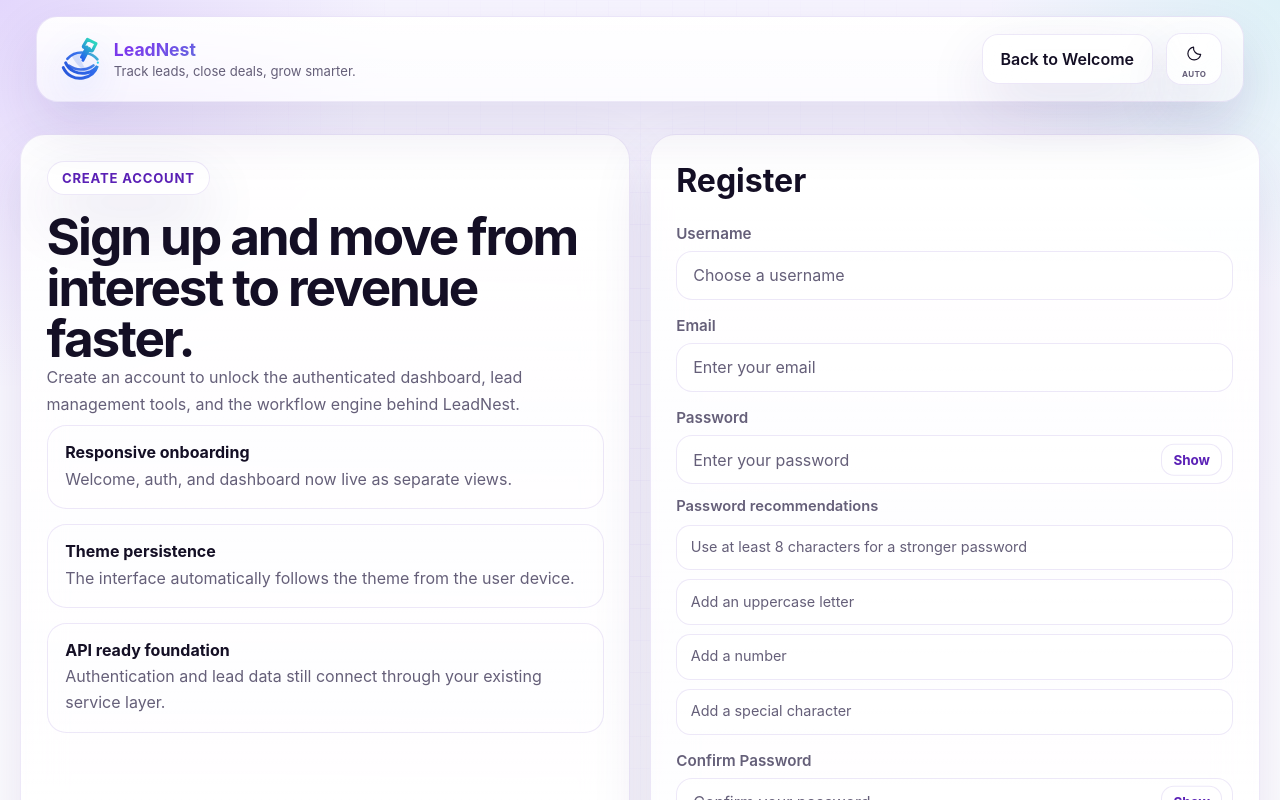
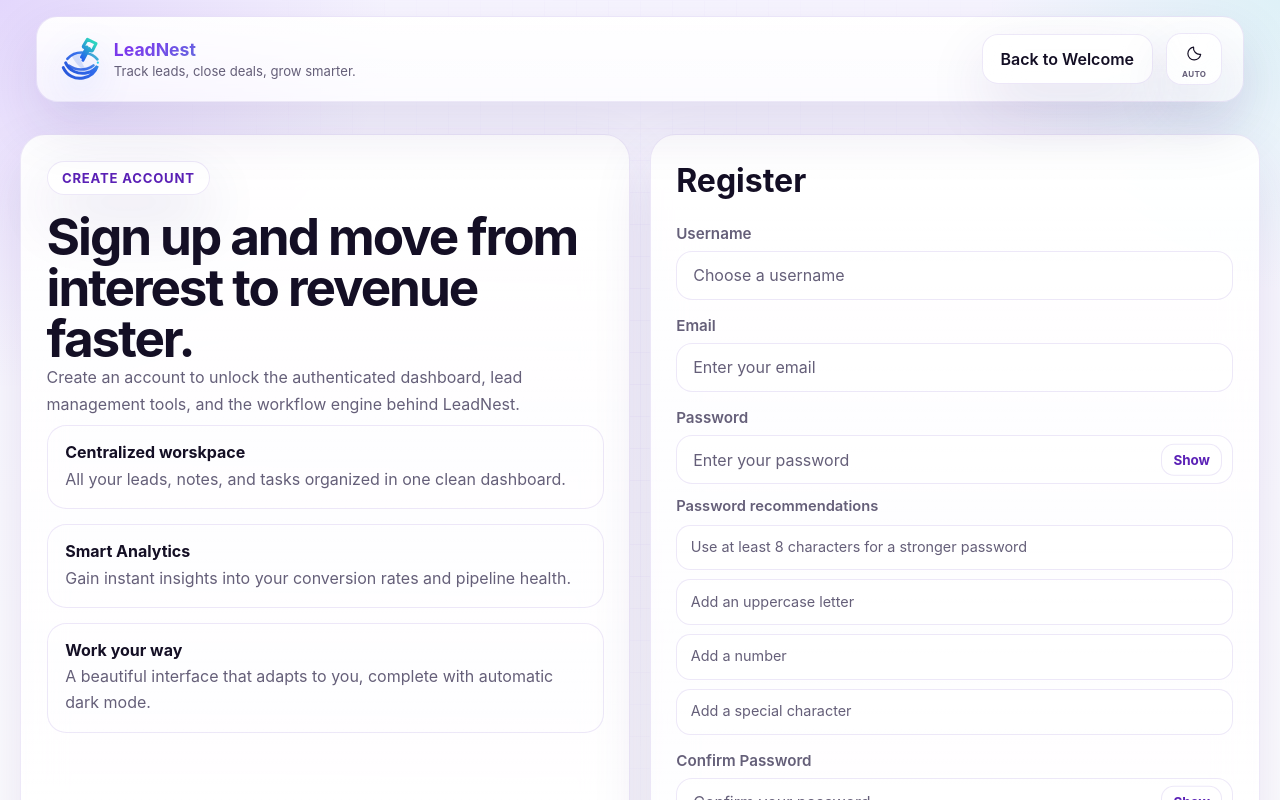
Before and after one commit to Didintle-code09/FUTURE_FS_02, a React (Vite) app in the folder frontend/: page / in a window 1280 px wide. Both pictures are taken after a click on the button "Sign Up". Shown: the top 800 px of the page. Built offline with nearby package versions, Linux system fonts and the light colour scheme; no server answers.

Commit message:
Few Fixes

```diff
--- a/frontend/src/App.jsx
+++ b/frontend/src/App.jsx
@@ -390,22 +390,22 @@ function App() {
               <h1>{isLoginPage ? 'Log in to your dashboard and pick up where you left off.' : 'Sign up and move from interest to revenue faster.'}</h1>
               <p>
                 {isLoginPage
-                  ? 'Your welcome page is now separate from the product workspace, so returning users can jump straight into leads and follow ups.'
+                  ? ''
                   : 'Create an account to unlock the authenticated dashboard, lead management tools, and the workflow engine behind LeadNest.'}
               </p>
 
               <div className="auth-feature-list">
                 <div className="auth-feature-item">
-                  <strong>Responsive onboarding</strong>
-                  <span>Welcome, auth, and dashboard now live as separate views.</span>
+                  <strong>Centralized worskpace</strong>
+                  <span>All your leads, notes, and tasks organized in one clean dashboard.</span>
                 </div>
                 <div className="auth-feature-item">
-                  <strong>Theme persistence</strong>
-                  <span>The interface automatically follows the theme from the user device.</span>
+                  <strong>Smart Analytics</strong>
+                  <span>Gain instant insights into your conversion rates and pipeline health.</span>
                 </div>
                 <div className="auth-feature-item">
-                  <strong>API ready foundation</strong>
-                  <span>Authentication and lead data still connect through your existing service layer.</span>
+                  <strong>Work your way</strong>
+                  <span>A beautiful interface that adapts to you, complete with automatic dark mode.</span>
                 </div>
               </div>
             </section>
--- a/frontend/src/components/RegisterForm.jsx
+++ b/frontend/src/components/RegisterForm.jsx
@@ -36,7 +36,7 @@ function RegisterForm({ onSuccess }) {
       onSuccess(token, user);
     } catch (err) {
       if (!err.response) {
-        setError('Sign up is unavailable right now. Make sure the backend server is running on http://localhost:5000 and the Supabase setup is complete.');
+        setError('Sign up is unavailable right now.');
       } else {
         setError(err.response?.data?.message || 'Registration failed. Please try again.');
       }
--- a/frontend/src/components/home/Footer.jsx
+++ b/frontend/src/components/home/Footer.jsx
@@ -133,7 +133,7 @@ function Footer({ onNavigate }) {
                 {status === 'submitting' ? 'Sending...' : 'Send Message'}
               </button>
               <p className={`newsletter-feedback ${status === 'error' ? 'is-error' : status === 'success' ? 'is-success' : ''}`}>
-                {feedbackMessage || (formspreeEndpoint ? 'Powered by Formspree.' : 'Set VITE_FORMSPREE_NEWSLETTER_ENDPOINT to enable Formspree.')}
+                {feedbackMessage || (formspreeEndpoint ? 'Powered by Formspree.' : '')}
               </p>
             </div>
             <p className="newsletter-helper">Drop your email and message here and Formspree will send it through.</p>
```
